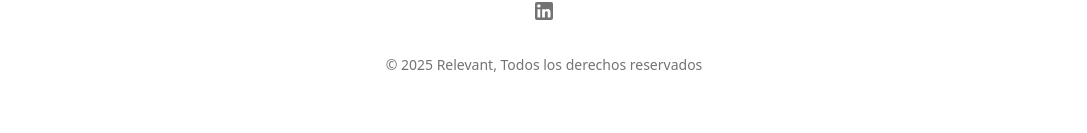
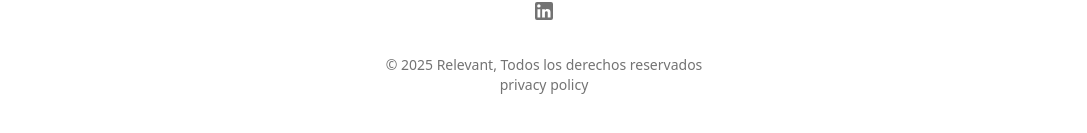
Before and after one commit to ALDRICHCODE45/relevant_def, a Next.js app: page / in a window 1280 px wide. Shown: the part 5262-5395 px from the top of the page, without its empty margins (96-1183 px from the left). Built offline with nearby package versions, Linux system fonts and the light colour scheme.

Commit message:
Feat:pravicy policy agregado

```diff
--- a/src/components/footer/Footer.tsx
+++ b/src/components/footer/Footer.tsx
@@ -78,6 +78,12 @@ export default function Footer() {
           {" "}
           © {new Date().getFullYear()} Relevant, Todos los derechos reservados
         </span>
+
+        <span className="text-muted-foreground block text-center text-sm">
+          <Link href={"/privacy-policy"} className="cursor-pointer">
+            privacy policy
+          </Link>
+        </span>
       </div>
     </footer>
   );
```
